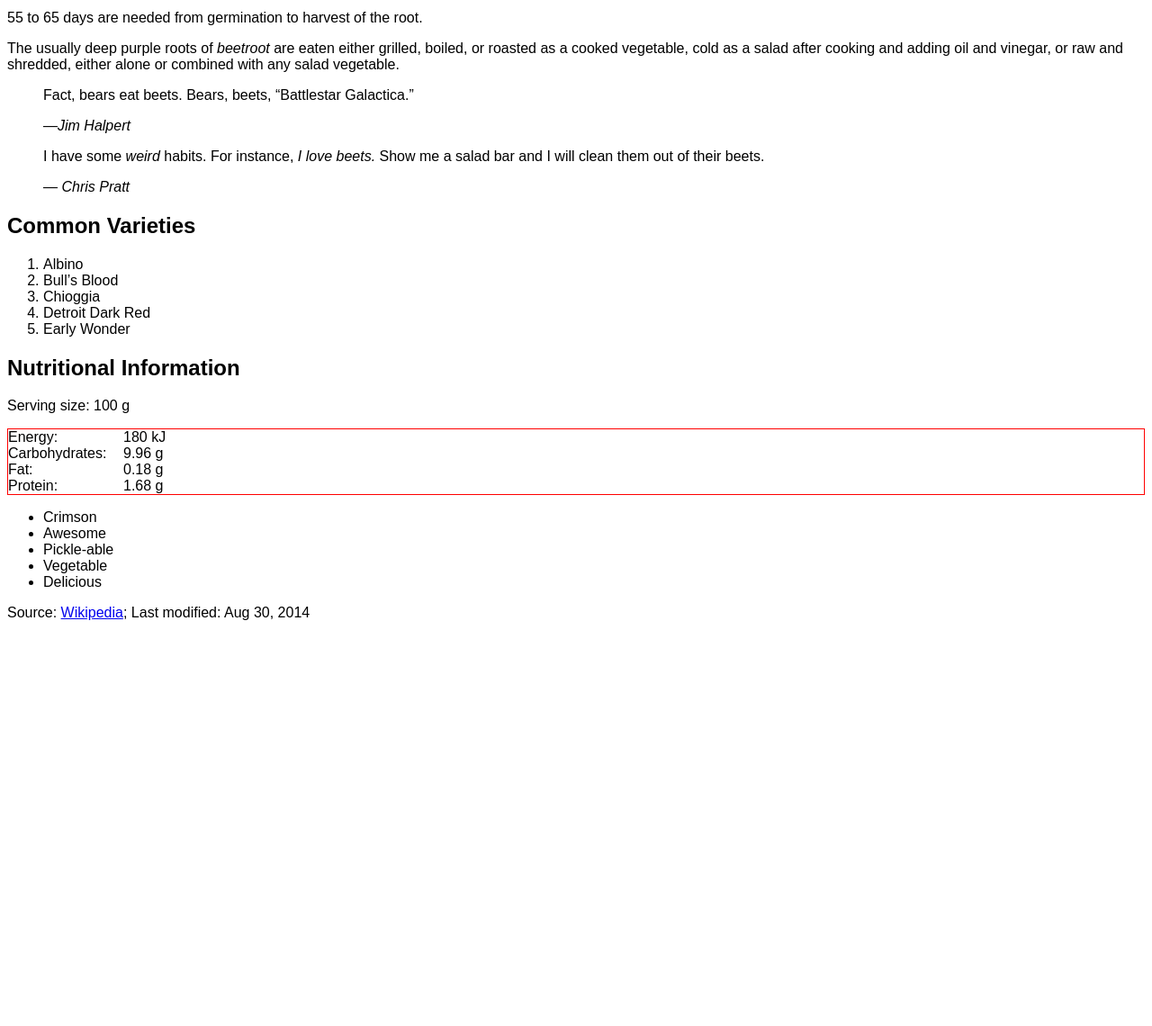
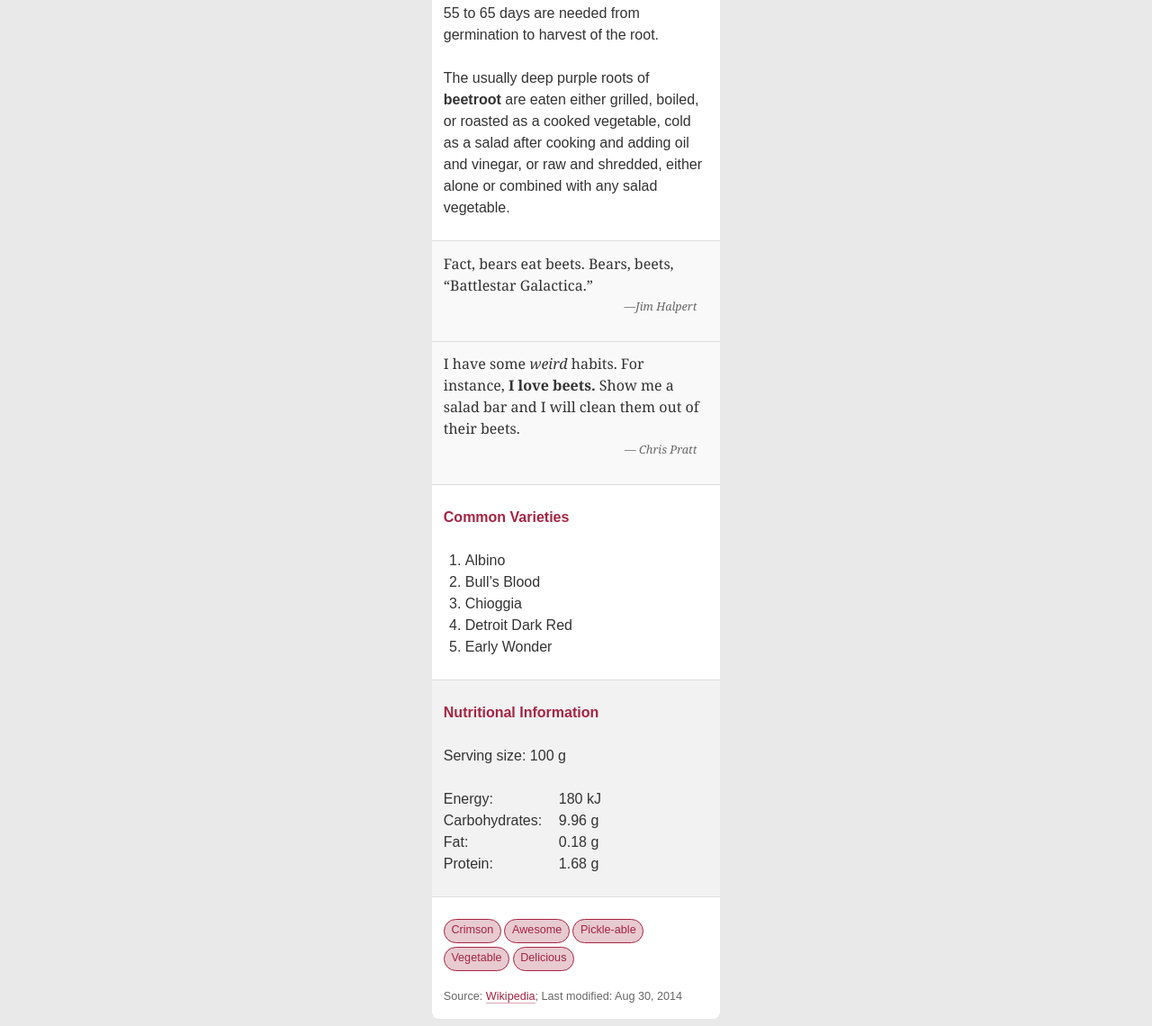
Before and after one commit to sarahadema/dsn1675-exercise-0, a plain HTML site: page index.html in a window 1280 px wide. Shown: the part 395-1535 px from the top of the page at 90% size. Before the commit the page ends 1101 px from the top, so only its background shows below. Drawn offline with Linux system fonts and the light colour scheme.

Commit message:
finished off exercise 0

```diff
--- a/index.html
+++ b/index.html
@@ -3,6 +3,7 @@
 <head>
     <meta charset="utf-8">
     <title>Beetroot</title>
+    <meta name="viewport" content="width=device-width,initial-scale=1">
     <link href="main.css" rel="stylesheet">
 </head>
 
@@ -10,19 +11,21 @@
 <article>
 
 <header>
-        <h1>Beetroot <i>(Beta vulgais)</i></h1>
+        <h1>Beetroot (<i>Beta vulgais</i>)</h1>
 </header>
 
- <figure>
+ <figure class="beet">
         <img src="beets.jpg" alt="beets">
         <figcaption> A bundle of organic beets from a local farm food co-op program.</figcaption>
 </figure>
 
+<div class="content">
+    <p> <time datetime="PD60">55 to 65 </time> days are needed from germination to harvest of the root.</p>
 
-<p>55 to 65 days are needed from germination to harvest of the root.</p>
+    <p>The usually deep purple roots of <b>beetroot</b> are eaten either grilled, boiled, or roasted as a cooked vegetable, cold as a salad after cooking and adding oil and vinegar, or raw and shredded, either alone or combined with any salad vegetable. </p>
+</div>
 
-<p>The usually deep purple roots of <em>beetroot</em> are eaten either grilled, boiled, or roasted as a cooked vegetable, cold as a salad after cooking and adding oil and vinegar, or raw and shredded, either alone or combined with any salad vegetable. </p>
-
+<div class="quote-group">
 <blockquote>
     <p>Fact, bears eat beets. Bears, beets, “Battlestar Galactica.” </p>
     <footer>
@@ -30,13 +33,17 @@
     </footer>
 </blockquote>
 
+
 <blockquote>
-    <p>I have some <em>weird </em> habits. For instance, <em>I love beets.</em> Show me a salad bar and I will clean them out of their beets.</p>
+    <p>I have some <em>weird </em> habits. For instance, <strong>I love beets.</strong> Show me a salad bar and I will clean them out of their beets.</p>
     <footer>
         — <cite>Chris Pratt </cite>
     </footer>
 </blockquote>
 
+</div>
+
+<div class="content">
 <h2> Common Varieties</h2>
     <ol>
         <li>Albino</li>
@@ -45,30 +52,32 @@
         <li>Detroit Dark Red </li>
         <li>Early Wonder </li>
     </ol>
+</div>
 
+<aside>
     <h2>Nutritional Information</h2>
-
     <p>Serving size: <data value="100"> 100 g</data> </p>
-
     <dl>
         <dt>Energy:</dt> <dd> <data value="180">180 kJ </data></dd>
         <dt>Carbohydrates:</dt> <dd><data value="9.96">9.96 g</data></dd>
         <dt>Fat:</dt><dd> <data value="0.18">0.18 g</data></dd>
         <dt>Protein:</dt><dd><data value="1.68"> 1.68 g</data> </dd>
     </dl>
+</aside>
 
     <footer>
-    <ul>
-        <li><a>Crimson</a></li>
-        <li><a>Awesome</a></li>
-        <li><a>Pickle-able</a></li>
-        <li><a>Vegetable</a></li>
-        <li><a>Delicious</a></li>
+        <h2 class="visually-hidden"> Tags </h2>
+        <ul class="tags">
+            <li><a href="#">Crimson</a></li>
+            <li><a href="#">Awesome</a></li>
+            <li><a href="#">Pickle-able</a></li>
+            <li><a href="#">Vegetable</a></li>
+            <li><a href="#">Delicious</a></li>
         </ul>
 
-    <p>Source: <a href="http://en.wikipedia.org/wiki/Beetroot"> Wikipedia</a>; Last modified: <time>Aug 30, 2014</time> </p>
+        <p>Source: <a href="http://en.wikipedia.org/wiki/Beetroot"> Wikipedia</a>; Last modified: <time datetime="2014-08-30">Aug 30, 2014</time> </p>
     </footer>
+</article>
 
 </body>
-</article>
 </html>
--- a/main.css
+++ b/main.css
@@ -1,32 +1,160 @@
+@-moz-viewport {width: device-width; scale:1;}
+@-ms-viewport {width: device-width; scale:1;}
+@-o-viewport {width: device-width; scale:1;}
+@-webkit-viewport {width: device-width; scale:1;}
+
 html {
+    box-sizing: border-box;
+
+    background-color: #e9e9e9;
+
+    color: #333;
+    font: normal 100%/ 1.5 sans-serif;
     font-family:sans-serif;
+    font-size: 1rem;
+    -moz-text-size-adjust: 100%;
+    -ms-text-size-adjust: 100%;
+    -webkit-text-size-adjust:100%;
+    text-size-adjust: 100%;
+}
+
+*, *: before, *:after {
+box-sizing:inherit;
+}
+
+article {
+    margin: 0 auto;
+    width: 320px;
+
+    background-color: #fff;
+    border-radius: 8px;
+    box-shadow: 0 1px 3px rgba (0,0,0,0.3);
+}
+
+img {
+    display: block;
+    width: 100%
+}
+
+a,
+a:link,
+a:visited {
+    border-bottom: 1px solid rgba(165, 36, 67, 0.4);
+
+    color: #a52443;
+    text-decoration: none;
+}
+a:hover,
+a:focus,
+a:active {
+        background-color: #a52443;
+        color: #fff;
+}
+
+header {
+    padding: 0.8em;
+}
+
+h1 {
+    margin: 0;
+
+    color: #a52443;
+    font-size: 1.125rem;
+    line-height: 1.3333;
+}
+
+h2 {
+    margin: 0 0 1.5rem;
+
+    color: #a52443;
     font-size: 1rem;
 }
 
-h1 {
-    font-family: sans-serif;
-    font-size: 1.5rem;
-    color: maroon;
+p {
+    margin: 0 0 1.5rem;
+    padding: 0;
 }
 
-hr {
-    font-family: sans-serif;
-    font-size: 1.5rem;
-    color: maroon;
+ul, ol {
+    margin-top: 0;
+    margin-bottom: 1.5rem;
+}
+
+ol {
+    padding-left: 1.5rem;
+}
+
+.content {
+    padding: 0 0.8rem;
 }
 
 figure {
+    margin: 0 0 1.5rem;
+    padding-left: 0;
+
+    border-bottom: 1px solid #ddd;
+    border-top: 1px solid #ddd;
+}
+
+figcaption {
+    padding: 0.8rem;
+
+    background-color: #fcfcfc;
+    border-top: 1px solid #ddd;
+
+    color: #666;
+    font-size: 0.7901rem;
+    line-height: 1.8984;
+}
+
+.quote-group {
+    margin-bottom: 1.5rem;
+
+    border-top: 1px solid #ddd;
+}
+
+blockquote {
+    margin: 0;
+    padding: 0.8em;
+
+    background-color: #f9f9f9;
+    border-bottom: 1px solid #ddd;
+
+    font-family: Georgia, serif;
+}
+
+blockquote p {
+    margin: 0;
+}
+
+blockquote footer {
+    color: #666;
+    font-size: 0.7901rem;
+    line-height: 1.8984;
+    text-align: right;
+}
+
+aside {
+    margin: 0 0 1.5rem;
+    padding: 1.5rem 0.8em;
+
+    background-color: #f2f2f2;
+    border-bottom: 1px solid #ddd;
+    border-top: 1px solid #ddd;
 }
 
 dl {
-    border: 1px solid red;
+    margin: 0;
+    padding: 0;
     overflow: hidden; /* Overflow hidden can be used as a clearfix. It reminds the <dl> to wrap around its floated children */
 }
 
 dt {
     float: left;
     clear: left; /*force the <dt> underneath anything floated left */
-    width: 8rem;
+    width: 8em;
+    margin: 0;
+    padding: 0;
 }
 
 dd {
@@ -34,3 +162,51 @@ dd {
     margin: 0;
     padding: 0;
 }
+
+.visually-hidden {
+    display: none;
+}
+
+.tags {
+    margin: 0 0 1em;
+    padding: 0;
+
+    list-style-type: none;
+}
+
+.tags >li {
+    display: inline-block;
+    margin-bottom: 0.3em
+}
+
+.tags a,
+.tags a:link,
+.tags a:visited {
+    display: inline-block;
+    padding: 0 0.6em 0.1em;
+
+    background-color: #e8cad1;
+    border:  1px solid #a52443;
+    border-radius: 1.4em;
+
+    color: #a52443;
+}
+
+.tags a:hover.
+.tags a:focus,
+.tags a:active {
+    background-color: #a52443;
+    color: #fff;
+}
+
+footer {
+    padding: 0 0.8rem 0.8rem;
+
+    color: #666;
+    font-size: 0.7901rem;
+    line-height: 1.8984;
+}
+
+footer p {
+    margin: 0;
+}
```
Lines whose indentation alone changed are shown as unchanged.
